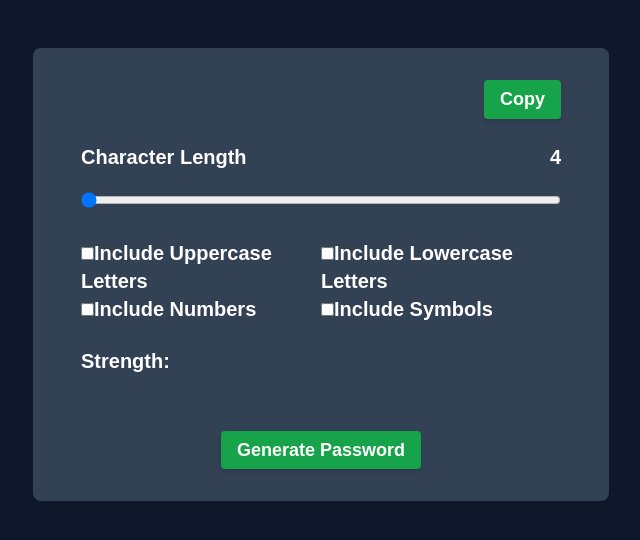
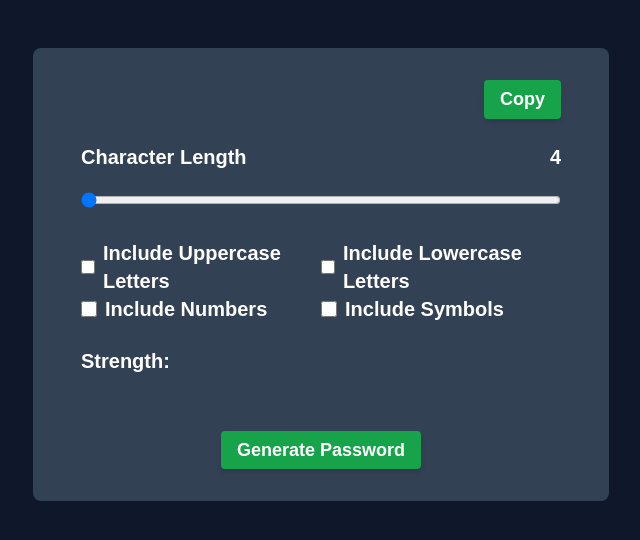
Before and after one commit to amankashyap004/password-generator-with-react, a React (Vite) app: page / in a window 1280 px wide. Shown: the top 540 px of the page, without its empty margins (319-959 px from the left). Built offline with nearby package versions, Linux system fonts and the light colour scheme; a web font is replaced by a local one.

Commit message:
some css on checkbox

```diff
--- a/src/components/Checkbox.jsx
+++ b/src/components/Checkbox.jsx
@@ -1,8 +1,13 @@
 const Checkbox = ({ title, state, onChange }) => {
    return (
-      <div>
-         <input type="checkbox" onChange={onChange} checked={state} />
-         <label>{title}</label>
+      <div className="flex justify-start items-center">
+         <input
+            type="checkbox"
+            className="w-4 h-4 cursor-pointer sm:w-[14px] sm:h-[14px]"
+            onChange={onChange}
+            checked={state}
+         />
+         <label className="ml-2 sm:ml-1 sm:text-lg">{title}</label>
       </div>
    );
 };
```
